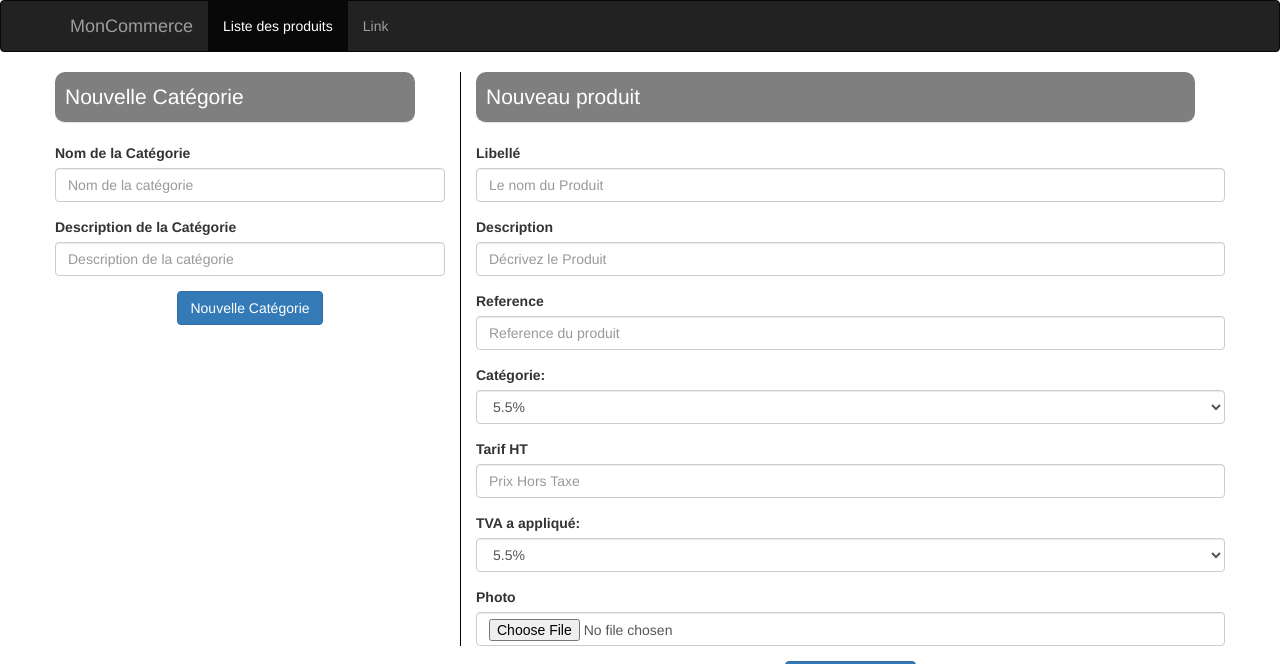
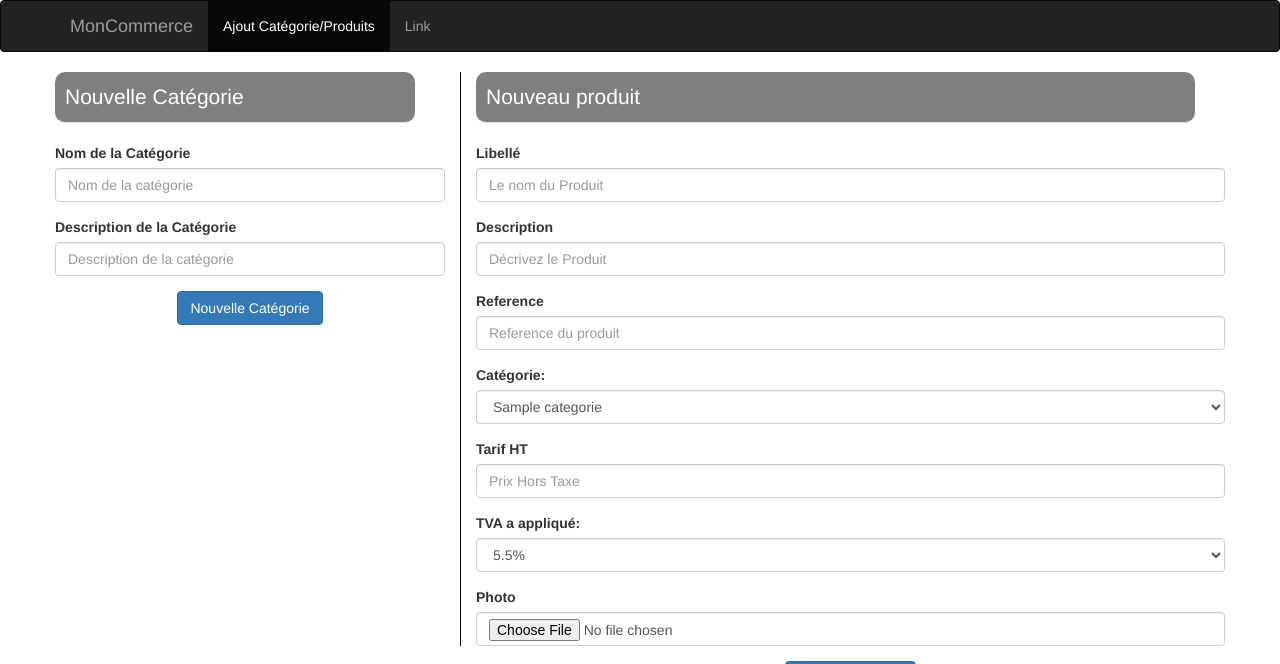
Before and after one commit to spartdesign972/exo2, a PHP site: page / in a window 1280 px wide. Shown: the top 664 px of the page. Run offline with PHP 8.4, Linux system fonts and the light colour scheme; tables that the repository leaves empty or names only in its code hold one stand-in row (values such as "Sample post").

Commit message:
cat et produis ok

```diff
--- a/index.php
+++ b/index.php
@@ -39,7 +39,7 @@ if(!empty($_POST))
 			$errors[] = 'Veuillez entrer un nom de plus de 3 caratères';
 		}
 
-		if(strlen($post['description'])<15)
+		if(strlen($post['description'])<10)
 		{
 			$errors[] = 'Veuillez entrer une description plus longue (min 15 caracteres)';
 		}
@@ -91,6 +91,22 @@ if(!empty($_POST))
 			$errorsText = implode('<br>', $errors);
 		}else{
 
+			// Insertion des categories dans la BDD
+			$insert_prod = $bdd->prepare('INSERT INTO produits (libelle, description, categorie, ref, tarifht, tva, photo_url) VALUES (:libelle, :description, :categorie, :ref, :tarifht, :tva, :photo_url)');
+
+			$insert_prod->bindValue(':libelle', $post['Libelle']);
+			$insert_prod->bindValue(':description', $post['description']);
+			$insert_prod->bindValue(':categorie', $post['cat'], PDO::PARAM_INT);
+			$insert_prod->bindValue(':ref', $post['reference']);
+			$insert_prod->bindValue(':tarifht', $post['tarifht'], PDO::PARAM_INT);
+			$insert_prod->bindValue(':tva', $post['tva'], PDO::PARAM_INT);
+			$insert_prod->bindValue(':photo_url', $newPictureName);
+
+			if($insert_prod->execute()){
+				$success = 'Produit ajouter avec succés';
+			}else{
+				var_dump($insert_prod->errorInfo());
+			}
 		}
 
 	}
@@ -106,19 +122,36 @@ if(!empty($_POST))
 			$errors[] = 'Veuillez entrer un nom de plus de 3 caratères';
 		}
 
-		if(strlen($post['description'])<15)
+		if(strlen($post['description'])<10)
 		{
 			$errors[] = 'Veuillez entrer une description plus longue (min 15 caracteres)';
 		}
+		// Insertion des categories dans la BDD
+		if(count($errors) > 0){
+			$errorsText = implode('<br>',$errors);
+		}else{
+			$insert_cat = $bdd->prepare('INSERT INTO categorie (name, description_cat) VALUES (:dataname, :datadescription)');
 
-		if(count($errors) > 0){
-			$errorsText = implode('<br>', $errors);
-		}else{
+			$insert_cat->bindValue(':dataname', $post['name'], PDO::PARAM_STR);
+			$insert_cat->bindValue(':datadescription', $post['description'], PDO::PARAM_STR);
 
-		}
+			if($insert_cat->execute()){
+				$success = 'Nouvelle categorie ajouter a la base de donnée';
+			}else{
+				var_dump($insert_cat->errorInfo());
+			}
 
+		}//====================================
 	}
 }
+	// Listing de toutes les catégorie
+	$categ = $bdd->prepare('SELECT id, name FROM categorie');
+
+	if($categ->execute()){
+		$list_categ = $categ->fetchAll(PDO::FETCH_ASSOC);
+	}else{
+		var_dump($categ->errorInfo());
+	}
 
 
 ?><!DOCTYPE html>
@@ -155,7 +188,7 @@ if(!empty($_POST))
 				<!-- Collect the nav links, forms, and other content for toggling -->
 				<div class="collapse navbar-collapse navbar-ex1-collapse">
 					<ul class="nav navbar-nav">
-						<li class="active"><a href="#">Liste des produits</a></li>
+						<li class="active"><a href="#">Ajout Catégorie/Produits</a></li>
 						<li><a href="#">Link</a></li>
 					</ul>
 				</div><!-- /.navbar-collapse -->
@@ -171,6 +204,15 @@ if(!empty($_POST))
 	    	<span class="glyphicon glyphicon-warning-sign" aria-hidden="true"></span>
 	        <span class="sr-only">Error:</span>
 	        <?= $errorsText; ?>
+	    </div>
+    <?php endif; ?>
+
+    <?php if(isset($success)): ?>
+	    <div class="alert alert-success alert-dismissible divfade" role="alert"">
+	    <button type="button" class="close" data-dismiss="alert" aria-label="Close"><span aria-hidden="true">&times;</span></button>
+	    	<span class="glyphicon glyphicon-okn" aria-hidden="true"></span>
+	        <span class="sr-only">Error:</span>
+	        <?= $success; ?>
 	    </div>
     <?php endif; ?>
 	<div class="row">
@@ -221,9 +263,10 @@ if(!empty($_POST))
 				<div class="form-group">
 					<label for="TVA">Catégorie:</label>
 					<select name="cat" id="cat" class="form-control">
-						<option value="0.055">5.5%</option>
-						<option value="0.1">10%</option>
-						<option value="0.2">20%</option>
+						<?php foreach ($list_categ as $value):?>
+							<option value="<?=$value['id']?>"><?=$value['name']?></option>
+						<?php endforeach; ?>
+
 					</select>
 				</div>
 
```
Also changed, not shown: uploads/produits_58ba506362498.jpg (added), uploads/produits_58ba5095b1022.jpg (added).
